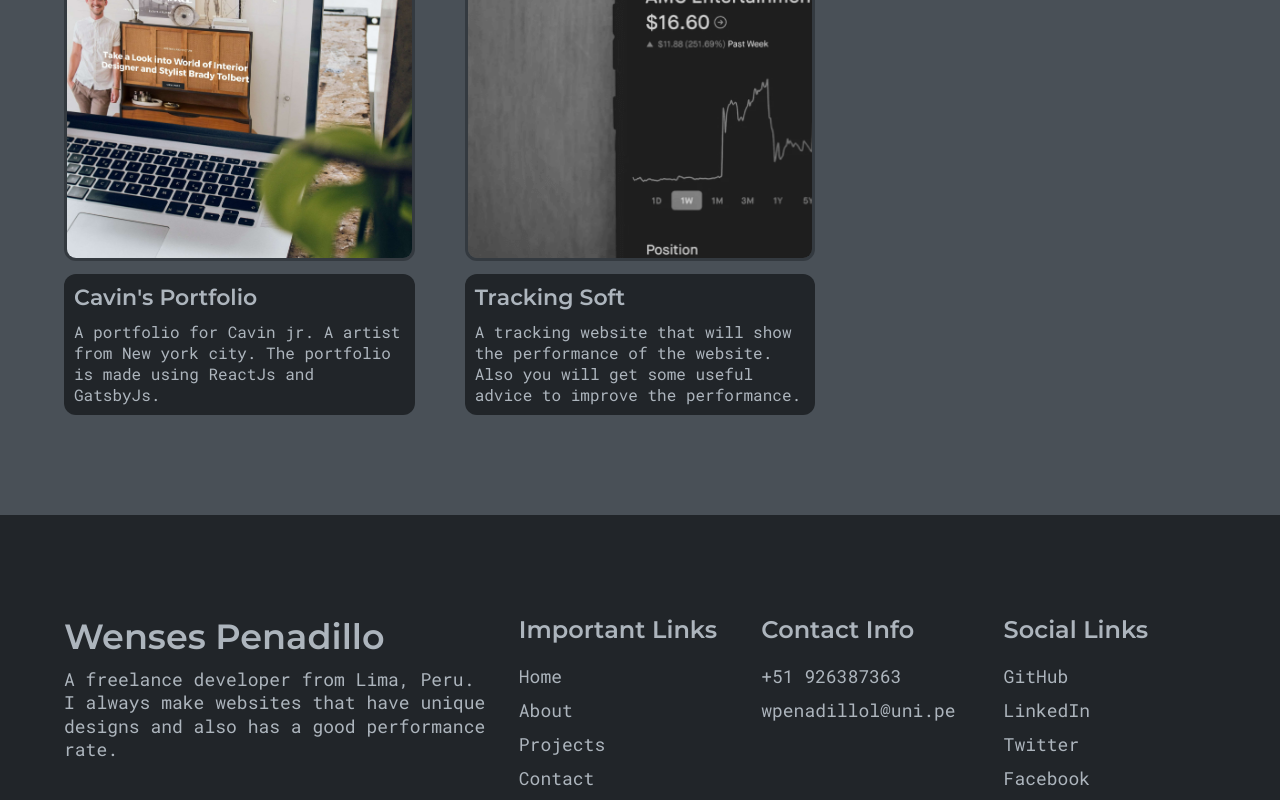
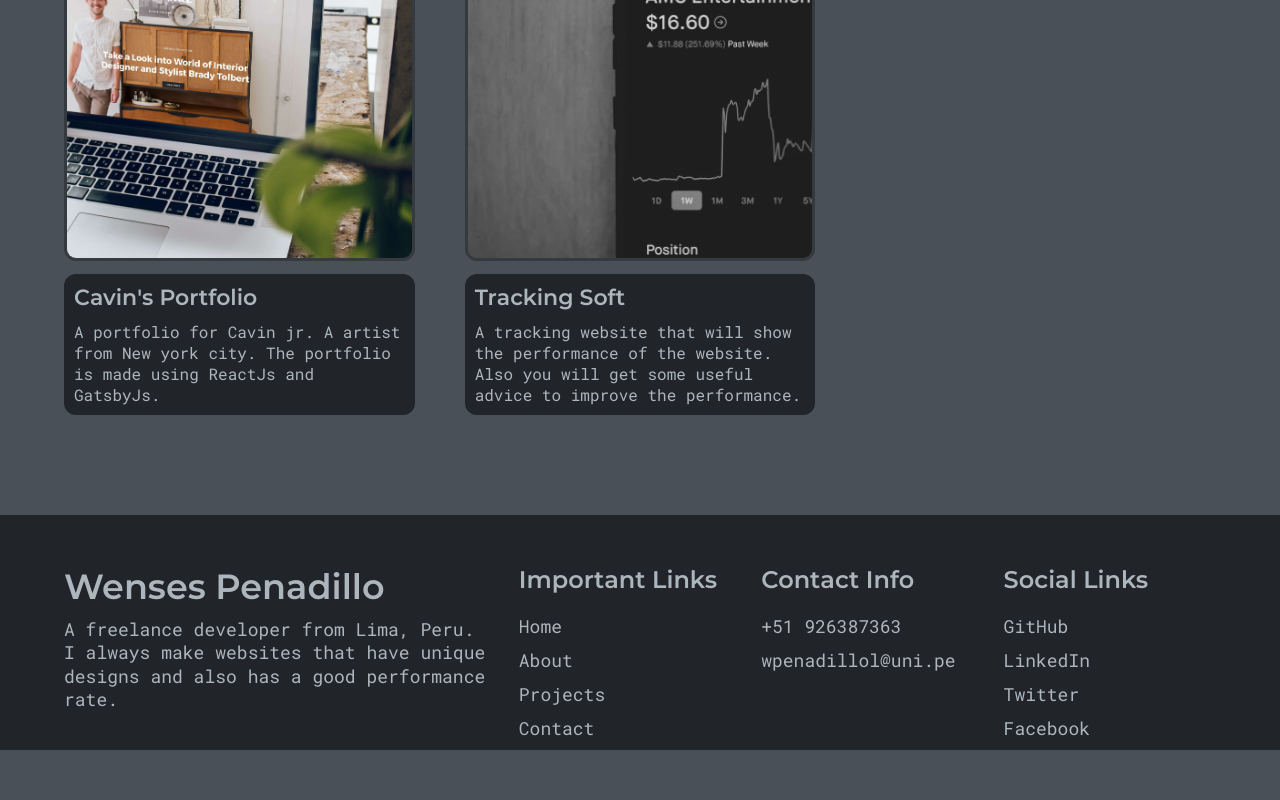
Before and after one commit to wencez432/portfolio-web, a React (Create React App) app: page /projects in a window 1280 px wide. Shown: the part 1085-1885 px from the top of the page. After the commit the page ends 1835 px from the top, so only its background shows below. Built offline with nearby package versions, Linux system fonts and the light colour scheme; a web font is replaced by a local one.

Commit message:
Update Footer.js

```diff
--- a/src/components/Footer.js
+++ b/src/components/Footer.js
@@ -5,7 +5,7 @@ import PText from './PText';
 
 const FooterStyle = styled.div`
   background-color: var(--ch-green); /*--deep-dark*/
-  padding-top: 10rem;
+  padding-top: 5rem;
   .container {
     display: flex;
     gap: 3rem;
```
